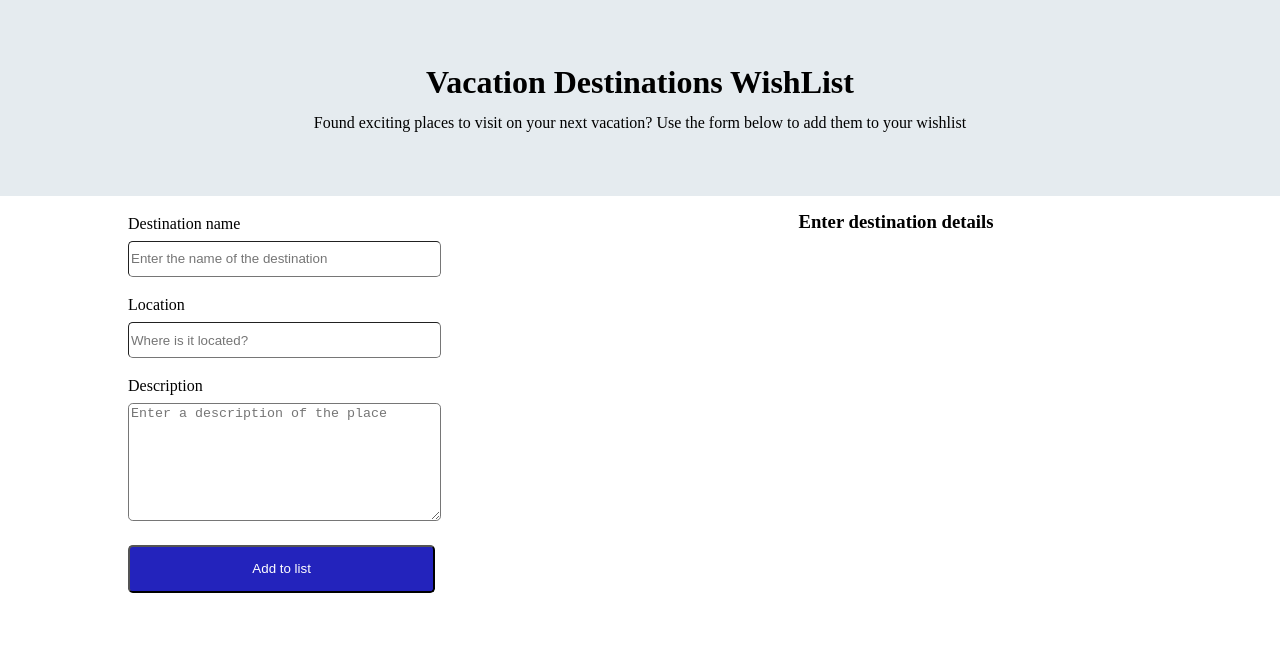
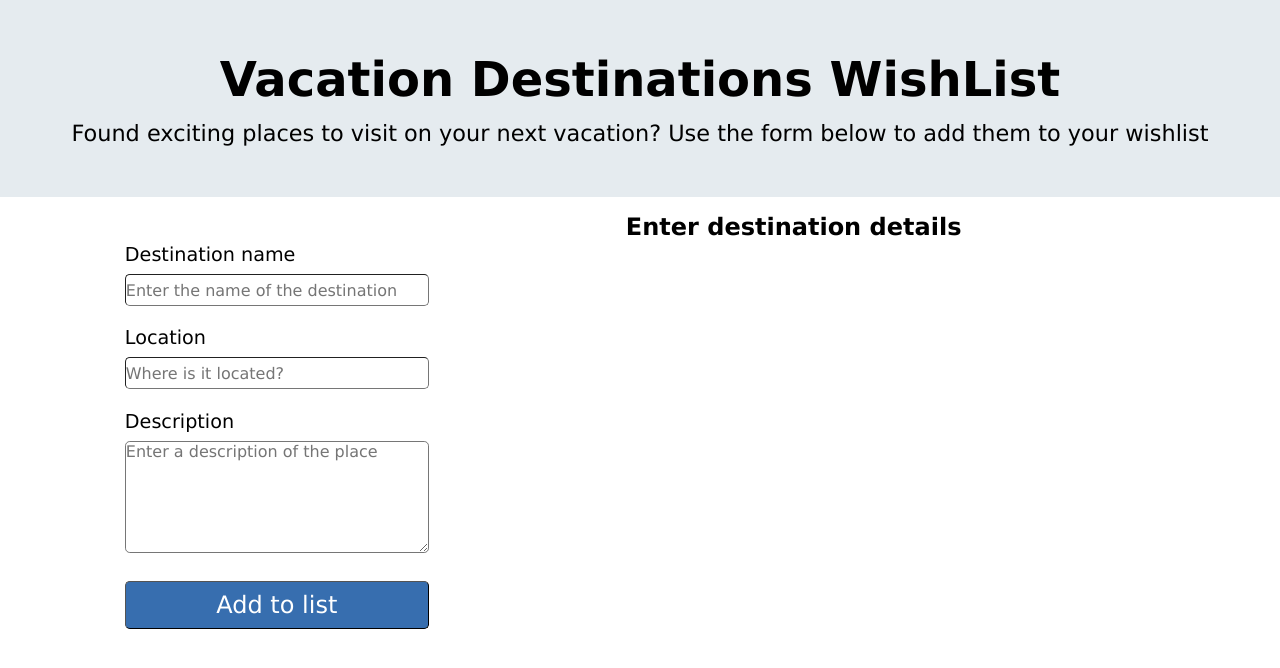
Before and after one commit to wpark95/vacation-destinations-demo, a website: page client/index.html in a window 1280 px wide. Drawn offline with Linux system fonts and the light colour scheme.

Commit message:
Change aesthetics of the webpage

```diff
--- a/client/index.html
+++ b/client/index.html
@@ -10,24 +10,44 @@
 <body>
     <div id="header">
         <div id="header-text-container">
-            <h1 id="main-header">Vacation Destinations WishList</h1>
-            <p>Found exciting places to visit on your next vacation? Use the form below to add them to your wishlist</p>
+            <h1 id="site-title">Vacation Destinations WishList</h1>
+            <p id="sub-title">Found exciting places to visit on your next vacation?
+                              Use the form below to add them to your wishlist
+            </p>
         </div>
     </div>
     <div id="body-container">
         <div id="user-input-form">
             <form id="form">
                 <div class="user-input">
-                    <label>Destination name</label><br>
-                    <input class="user-input-box" id="dest-name" required minlength="2" type="text" placeholder="Enter the name of the destination" />
+                    <label>Destination name</label>
+                    <input
+                           class="user-input-box"
+                           id="dest-name"
+                           required minlength="2"
+                           type="text"
+                           placeholder="Enter the name of the destination"
+                    />
                 </div>
                 <div class="user-input">
-                    <label>Location</label><br>
-                    <input class="user-input-box" id="dest-location" required minlength="2" type="text" placeholder="Where is it located?" />
+                    <label>Location</label>
+                    <input
+                           class="user-input-box"
+                           id="dest-location"
+                           required minlength="2"
+                           type="text"
+                           placeholder="Where is it located?"
+                    />
                 </div>
                 <div class="user-input">
-                    <label>Description</label><br>
-                    <textarea class="user-input-box" id="dest-description" type="text" placeholder="Enter a description of the place" style="height: 7rem"></textarea>
+                    <label>Description</label>
+                    <textarea
+                              class="user-input-box"
+                              id="dest-description"
+                              type="text"
+                              placeholder="Enter a description of the place"
+                              style="height: 7rem"
+                    ></textarea>
                 </div>
                 <div class="user-input">
                     <button class="submit-btn" type="submit">
--- a/client/style.css
+++ b/client/style.css
@@ -1,5 +1,7 @@
 * {
     margin: 0;
+    padding: 0;
+    font-family: 'Lucida Sans', 'Lucida Sans Regular', 'Lucida Grande', 'Lucida Sans Unicode', Geneva, Verdana, sans-serif;
 }
 
 button {
@@ -16,12 +18,18 @@ button {
 
 #header-text-container {
     text-align: center;
-    padding-top: 5%;
-    padding-bottom: 5%;
+    padding-top: 4%;
+    padding-bottom: 4%;
 }
 
-#main-header {
+#site-title {
+    font-size: 3rem;
     margin-bottom: 1%;
+    font-weight: bold;
+}
+
+#sub-title {
+    font-size: 1.4rem;
 }
 
 
@@ -32,21 +40,28 @@ button {
 #body-container {
     display: flex;
     justify-content: center;
+    font-size: 1.2rem;
 }
 
 #user-input-form {
-    padding-left: 10%;
+    padding-top: 2%;
+    padding-left: 5%;
     flex-basis: 33.3%;
     max-width: 33.3%;
 }
 
 .user-input {
     margin-top: 5%;
+    margin-left: 15%;
+    margin-right: 10%;
+    display: flex;
+    flex-direction: column;
 }
 
 .user-input-box {
+    box-sizing: border-box;
+    font-size: 1rem;
     height: 2rem;
-    width: 80%;
     border-width: 0.1rem;
     border-radius: 0.3rem;
     margin-top: 0.5rem;
@@ -58,10 +73,13 @@ textarea {
 }
 
 .submit-btn {
-    background-color: rgb(35, 35, 188);
+    background-color: rgb(55, 110, 175);
+    font-size: 1.5rem;
     color: #fff;
     height: 3rem;
-    width: 80%;
+    border-width: 0.1rem;
+    border-radius: 0.3rem;
+    margin-top: 0.5rem;
 }
 
 
@@ -74,12 +92,14 @@ textarea {
 }
 
 #wishlist-title {
+    font-size: 1.5rem;
     padding-top: 2%;
+    padding-right: 20%
 }
 
 #wishlist-container {
     display: flex;
-    flex-wrap: wrap;
+    flex-flow: row wrap;
 }
 
 .list-item-container {
@@ -100,21 +120,24 @@ textarea {
 }
 
 .list-item-name {
-    font-size: larger;
-    font-weight: bolder;
+    font-size: 2rem;
+    font-weight: bold;
 }
 
 .list-item-location {
+    padding-top: 0.3rem;
     color: lightslategrey;
+    font-style: italic;
 }
 
 .list-item-description {
-    padding-top: 0.7rem;
+    padding-top: 1.3rem;
+    font-weight: normal;
 }
 
 .list-item-image {
-    max-height: 18rem;
-    max-width: 18rem;
+    max-height: 20rem;
+    max-width: 20rem;
 }
 
 .btn-container {
@@ -123,11 +146,18 @@ textarea {
     padding: 0.5rem;
 }
 
-.edit-btn {
-    background-color: yellow;
+.card-button {
+    border: none;
+    width: 5rem;
+    height: 2.5rem;
 }
 
-.remove-btn {
+#edit-btn {
+    color: rgb(0, 0, 0);
+    background-color: rgb(235, 220, 110);
+}
+
+#remove-btn {
     color: #fff;
-    background-color: red;
+    background-color: rgb(200, 0, 0);
 }
--- a/client/wishlist.js
+++ b/client/wishlist.js
@@ -167,10 +167,11 @@ const changeWishlistTitle = () => {
 
 // Creates an edit or remove button used for each item in the wishlist
 const createEditOrRemoveButton = (buttonType) => {
-    const buttonClassName = buttonType.toLowerCase() + "-btn";
+    const buttonId = buttonType.toLowerCase() + "-btn";
     const button = document.createElement("button");
     button.innerText = buttonType;
-    button.setAttribute("class", buttonClassName);
+    button.setAttribute("class", "card-button");
+    button.setAttribute("id", buttonId);
     buttonType === "Edit"
         ? button.addEventListener("click", editButtonHandler)
         : buttonType === "Remove"
```
